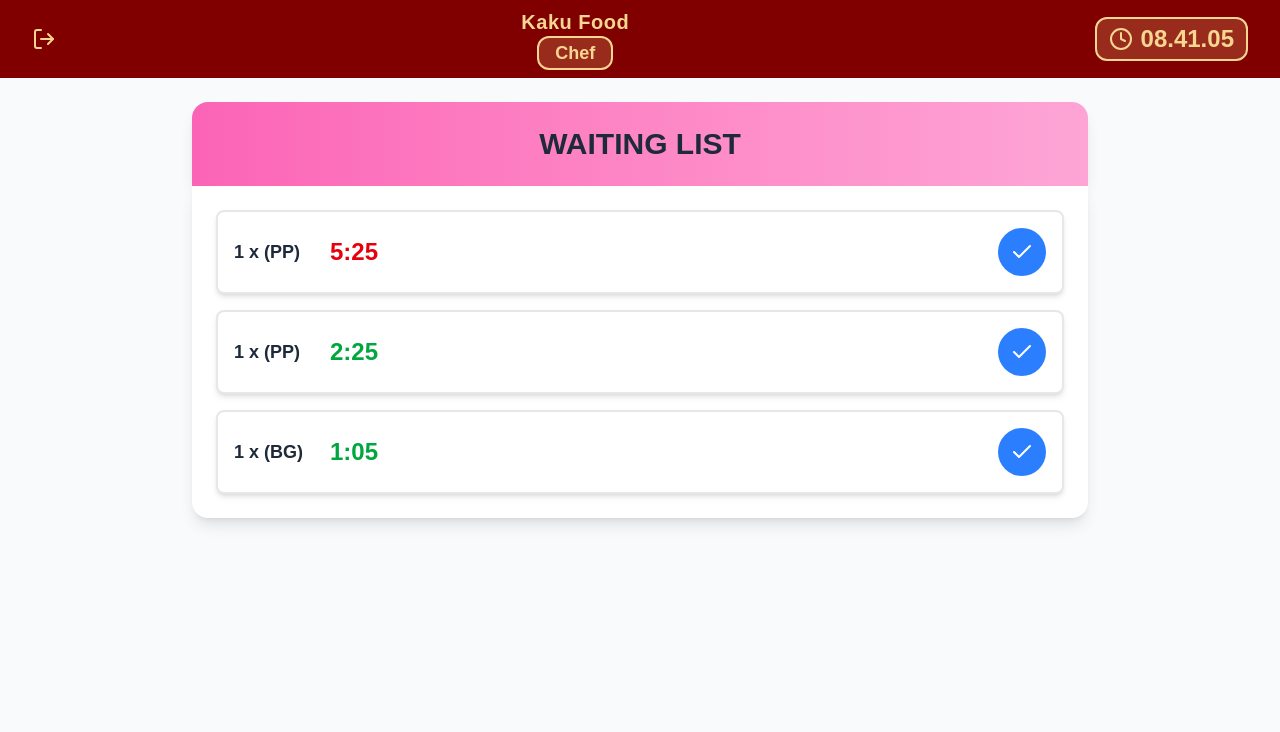
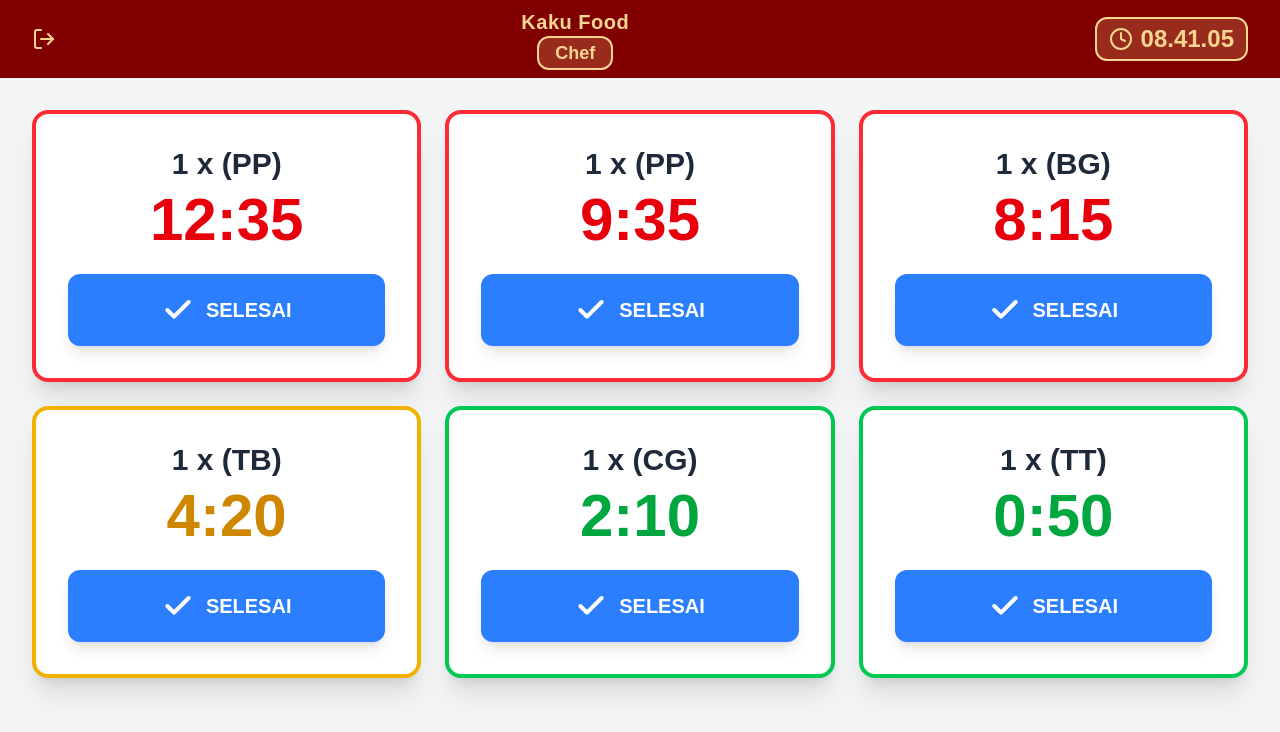
Before and after one commit to LeoDoesCode17/sistem-pendamping-kaku, a Next.js app: page /chef in a window 1280 px wide. Shown: the top 732 px of the page. Built offline with nearby package versions, Linux system fonts and the light colour scheme.

Commit message:
feat(chef): redesign chef page

```diff
--- a/src/features/chef/components/ConfirmationModal.tsx
+++ b/src/features/chef/components/ConfirmationModal.tsx
@@ -18,23 +18,23 @@ export default function ConfirmationModal({
 
   return (
     <div className="fixed inset-0 bg-black bg-opacity-50 flex items-center justify-center z-50">
-      <div className="bg-white rounded-lg p-6 max-w-md w-full mx-4 shadow-xl">
-        <h2 className="text-xl font-bold text-gray-800 mb-4">
+      <div className="bg-white rounded-2xl p-8 max-w-md w-full mx-4 shadow-2xl">
+        <h2 className="text-2xl font-bold text-gray-800 mb-4">
           Konfirmasi Selesai
         </h2>
-        <p className="text-gray-600 mb-6">
-          Apakah pesanan <span className="font-semibold">({orderCode})</span> sudah selesai dimasak?
+        <p className="text-gray-600 mb-6 text-lg">
+          Apakah pesanan <span className="font-bold text-gray-800">({orderCode})</span> sudah selesai dimasak?
         </p>
-        <div className="flex gap-3">
+        <div className="flex gap-4">
           <button
             onClick={onCancel}
-            className="flex-1 bg-gray-200 hover:bg-gray-300 text-gray-800 font-semibold py-3 rounded-lg transition-colors"
+            className="flex-1 bg-gray-200 hover:bg-gray-300 text-gray-800 font-bold py-4 rounded-xl transition-colors text-lg"
           >
             Batal
           </button>
           <button
             onClick={onConfirm}
-            className="flex-1 bg-green-600 hover:bg-green-700 text-white font-semibold py-3 rounded-lg transition-colors"
+            className="flex-1 bg-green-600 hover:bg-green-700 text-white font-bold py-4 rounded-xl transition-colors text-lg"
           >
             Ya, Selesai
           </button>
--- a/src/features/chef/components/OrderCard.tsx
+++ b/src/features/chef/components/OrderCard.tsx
@@ -36,23 +36,28 @@ export default function OrderCard({ order, onComplete }: OrderCardProps) {
     return 'text-red-600'; // > 5 menit
   };
 
+  const getBorderColor = (seconds: number) => {
+    if (seconds < 180) return 'border-green-500'; // < 3 menit
+    if (seconds < 300) return 'border-yellow-500'; // 3-5 menit
+    return 'border-red-500'; // > 5 menit
+  };
+
   return (
-    <div className="bg-white rounded-lg shadow-md p-4 flex items-center justify-between border-2 border-gray-200 hover:border-gray-300 transition-colors">
-      <div className="flex items-center gap-4 flex-1">
-        <div className="text-lg font-semibold text-gray-800 min-w-[80px]">
+    <div className={`bg-white rounded-2xl shadow-xl p-8 border-4 ${getBorderColor(elapsedTime)} hover:shadow-2xl transition-shadow`}>
+      <div className="flex flex-col items-center mb-6">
+        <div className="text-3xl font-bold text-gray-800 mb-2">
           1 x ({order.orderCode})
         </div>
-        <div className={`text-2xl font-bold ${getTimeColor(elapsedTime)}`}>
+        <div className={`text-6xl font-black ${getTimeColor(elapsedTime)}`}>
           {formatTime(elapsedTime)}
         </div>
       </div>
-
       <button
         onClick={() => onComplete(order.id)}
-        className="bg-blue-500 hover:bg-blue-600 text-white rounded-full p-3 transition-colors"
-        aria-label="Selesai"
+        className="w-full bg-blue-500 hover:bg-blue-600 text-white font-bold py-5 rounded-xl flex items-center justify-center gap-3 transition-colors text-xl shadow-lg"
       >
-        <Check className="w-6 h-6" />
+        <Check className="w-8 h-8 stroke-[3]" />
+        SELESAI
       </button>
     </div>
   );
--- a/src/features/chef/pages/ChefPage.tsx
+++ b/src/features/chef/pages/ChefPage.tsx
@@ -12,19 +12,37 @@ const DUMMY_ORDERS: ChefOrder[] = [
     id: '1',
     orderCode: 'PP',
     itemName: 'Pisang Goreng',
-    startTime: new Date(Date.now() - 320000) // 5 menit 20 detik lalu
+    startTime: new Date(Date.now() - 750000) // 12 menit 30 detik lalu
   },
   {
     id: '2',
     orderCode: 'PP',
     itemName: 'Pisang Goreng',
-    startTime: new Date(Date.now() - 140000) // 2 menit 20 detik lalu
+    startTime: new Date(Date.now() - 570000) // 9 menit 30 detik lalu
   },
   {
     id: '3',
     orderCode: 'BG',
     itemName: 'Bakwan Goreng',
-    startTime: new Date(Date.now() - 60000) // 1 menit lalu
+    startTime: new Date(Date.now() - 490000) // 8 menit 10 detik lalu
+  },
+  {
+    id: '4',
+    orderCode: 'TB',
+    itemName: 'Tahu Bakso',
+    startTime: new Date(Date.now() - 255000) // 4 menit 15 detik lalu
+  },
+  {
+    id: '5',
+    orderCode: 'CG',
+    itemName: 'Cireng',
+    startTime: new Date(Date.now() - 125000) // 2 menit 5 detik lalu
+  },
+  {
+    id: '6',
+    orderCode: 'TT',
+    itemName: 'Thai Tea',
+    startTime: new Date(Date.now() - 45000) // 45 detik lalu
   }
 ];
 
@@ -57,31 +75,26 @@ export default function ChefPage() {
 
   return (
     <>
-      <div className="min-h-screen bg-gray-50 p-6">
-        <div className="max-w-4xl mx-auto">
-          {/* Header */}
-          <div className="bg-gradient-to-r from-pink-400 to-pink-300 rounded-t-2xl p-6 shadow-lg">
-            <h1 className="text-3xl font-bold text-gray-800 text-center">
-              WAITING LIST
-            </h1>
-          </div>
+      <div className="min-h-screen bg-gray-100 p-8">
+        <div className="max-w-7xl mx-auto">
 
-          {/* Order List */}
-          <div className="bg-white rounded-b-2xl shadow-lg p-6 space-y-4">
-            {sortedOrders.length === 0 ? (
-              <div className="text-center py-12 text-gray-500">
-                <p className="text-lg">Tidak ada pesanan saat ini</p>
-              </div>
-            ) : (
-              sortedOrders.map((order) => (
+
+          {/* Grid Layout */}
+          {orders.length === 0 ? (
+            <div className="bg-white rounded-2xl shadow-xl p-12 text-center">
+              <p className="text-2xl text-gray-500">Tidak ada pesanan saat ini</p>
+            </div>
+          ) : (
+            <div className="grid grid-cols-1 md:grid-cols-2 lg:grid-cols-3 gap-6">
+              {sortedOrders.map((order) => (
                 <OrderCard
                   key={order.id}
                   order={order}
                   onComplete={handleComplete}
                 />
-              ))
-            )}
-          </div>
+              ))}
+            </div>
+          )}
         </div>
       </div>
 
```
